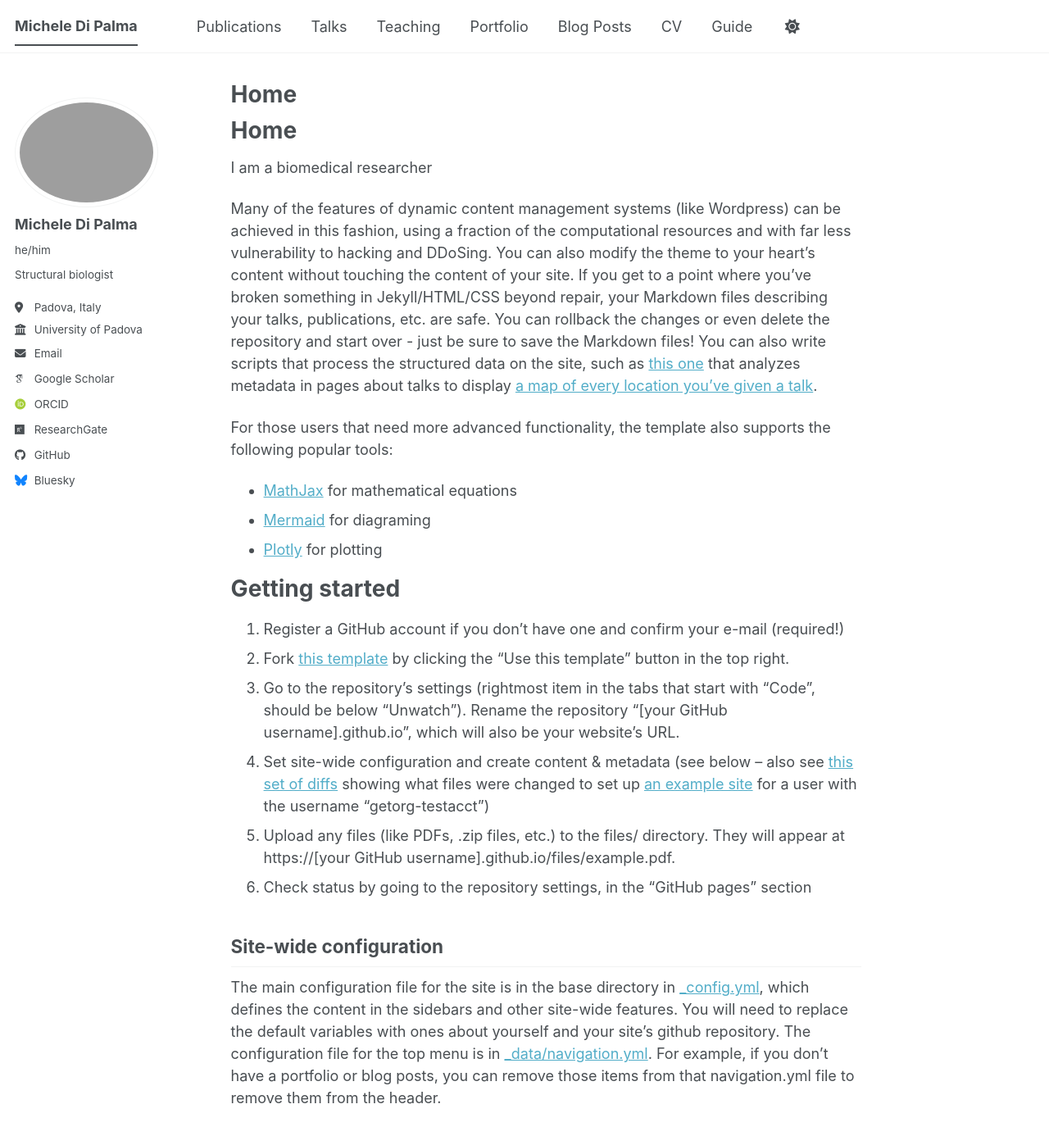
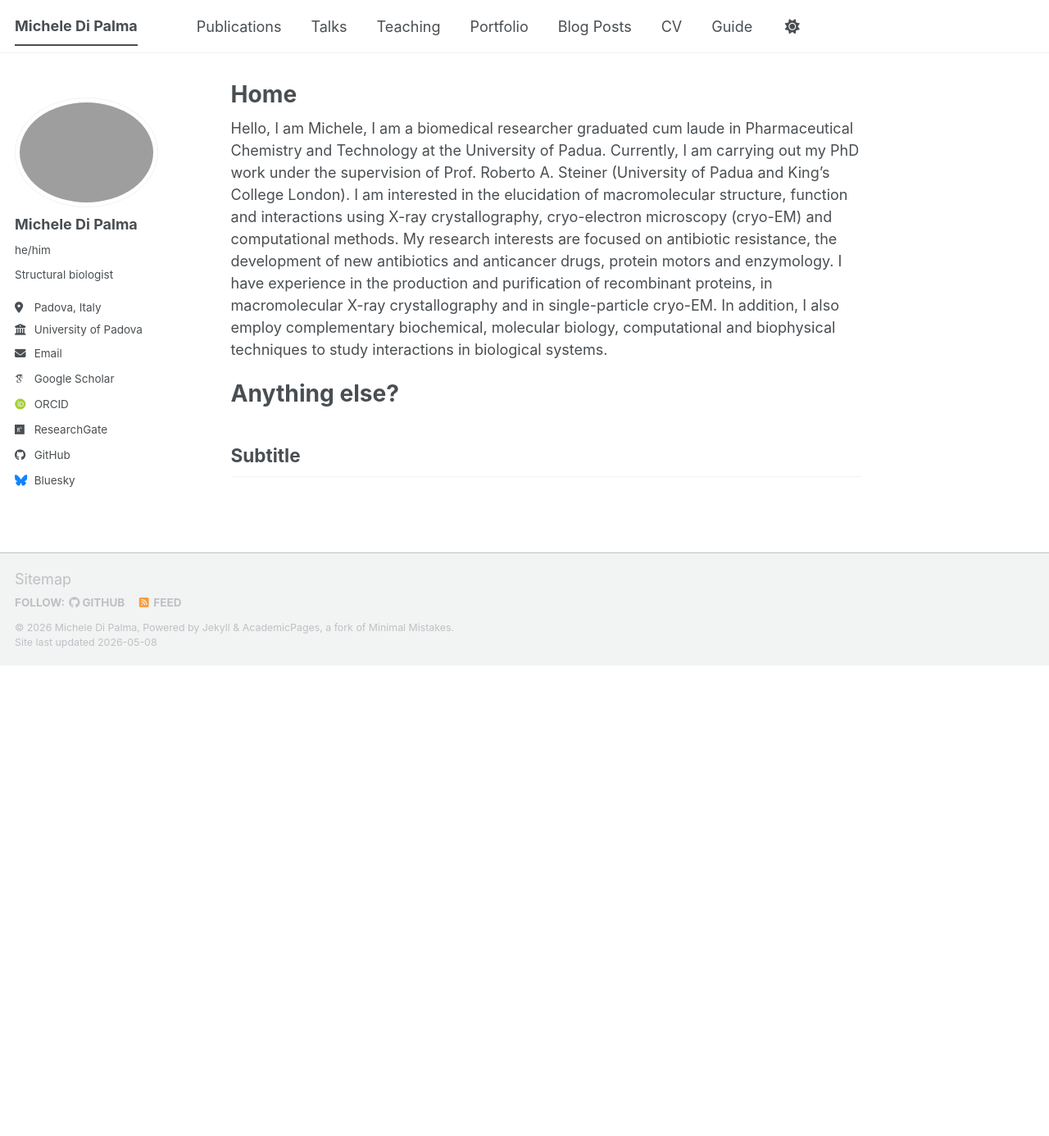
Before and after one commit to michele-dipalma/website, a Jekyll site: the page built from _pages/about.md, in a window 1280 px wide and 1400 px high. Shown: the top 1386 px of the window at 82% size. Built offline with Jekyll 4.4.1, drawn with Linux system fonts in a browser that asks for light colours; some web fonts are replaced; a script bundle is joined from its source files by our own code; library files that are not in the unit come from our copies; some of the changed text lies outside the part shown.

Commit message:
Update about.md

```diff
--- a/_pages/about.md
+++ b/_pages/about.md
@@ -7,46 +7,10 @@ redirect_from:
   - /about.html
 ---
 
-Home
+Hello, I am Michele, I am a biomedical researcher graduated cum laude in Pharmaceutical Chemistry and Technology at the University of Padua. Currently, I am carrying out my PhD work under the supervision of Prof. Roberto A. Steiner (University of Padua and King's College London). I am interested in the elucidation of macromolecular structure, function and interactions using X-ray crystallography, cryo-electron microscopy (cryo-EM) and computational methods. My research interests are focused on antibiotic resistance, the development of new antibiotics and anticancer drugs, protein motors and enzymology. I have experience in the production and purification of recombinant proteins, in macromolecular X-ray crystallography and in single-particle cryo-EM. In addition, I also employ complementary biochemical, molecular biology, computational and biophysical techniques to study interactions in biological systems.
+
+Anything else?
 ======
-I am a biomedical researcher
 
-Many of the features of dynamic content management systems (like Wordpress) can be achieved in this fashion, using a fraction of the computational resources and with far less vulnerability to hacking and DDoSing. You can also modify the theme to your heart's content without touching the content of your site. If you get to a point where you've broken something in Jekyll/HTML/CSS beyond repair, your Markdown files describing your talks, publications, etc. are safe. You can rollback the changes or even delete the repository and start over - just be sure to save the Markdown files! You can also write scripts that process the structured data on the site, such as [this one](https://github.com/academicpages/academicpages.github.io/blob/master/talkmap.ipynb) that analyzes metadata in pages about talks to display [a map of every location you've given a talk](https://academicpages.github.io/talkmap.html).
-
-For those users that need more advanced functionality, the template also supports the following popular tools:
-- [MathJax](https://www.mathjax.org/) for mathematical equations
-- [Mermaid](https://mermaid.js.org/) for diagraming
-- [Plotly](https://plotly.com/javascript/) for plotting
-
-Getting started
-======
-1. Register a GitHub account if you don't have one and confirm your e-mail (required!)
-1. Fork [this template](https://github.com/academicpages/academicpages.github.io) by clicking the "Use this template" button in the top right.
-1. Go to the repository's settings (rightmost item in the tabs that start with "Code", should be below "Unwatch"). Rename the repository "[your GitHub username].github.io", which will also be your website's URL.
-1. Set site-wide configuration and create content & metadata (see below -- also see [this set of diffs](https://archive.is/3TPas) showing what files were changed to set up [an example site](https://getorg-testacct.github.io) for a user with the username "getorg-testacct")
-1. Upload any files (like PDFs, .zip files, etc.) to the files/ directory. They will appear at https://[your GitHub username].github.io/files/example.pdf.
-1. Check status by going to the repository settings, in the "GitHub pages" section
-
-Site-wide configuration
+Subtitle
 ------
-The main configuration file for the site is in the base directory in [_config.yml](https://github.com/academicpages/academicpages.github.io/blob/master/_config.yml), which defines the content in the sidebars and other site-wide features. You will need to replace the default variables with ones about yourself and your site's github repository. The configuration file for the top menu is in [_data/navigation.yml](https://github.com/academicpages/academicpages.github.io/blob/master/_data/navigation.yml). For example, if you don't have a portfolio or blog posts, you can remove those items from that navigation.yml file to remove them from the header.
-
-Create content & metadata
-------
-For site content, there is one Markdown file for each type of content, which are stored in directories like _publications, _talks, _posts, _teaching, or _pages. For example, each talk is a Markdown file in the [_talks directory](https://github.com/academicpages/academicpages.github.io/tree/master/_talks). At the top of each Markdown file is structured data in YAML about the talk, which the theme will parse to do lots of cool stuff. The same structured data about a talk is used to generate the list of talks on the [Talks page](https://academicpages.github.io/talks), each [individual page](https://academicpages.github.io/talks/2012-03-01-talk-1) for specific talks, the talks section for the [CV page](https://academicpages.github.io/cv), and the [map of places you've given a talk](https://academicpages.github.io/talkmap.html) (if you run this [python file](https://github.com/academicpages/academicpages.github.io/blob/master/talkmap.py) or [Jupyter notebook](https://github.com/academicpages/academicpages.github.io/blob/master/talkmap.ipynb), which creates the HTML for the map based on the contents of the _talks directory).
-
-**Markdown generator**
-
-The repository includes [a set of Jupyter notebooks](https://github.com/academicpages/academicpages.github.io/tree/master/markdown_generator
-) that converts a CSV containing structured data about talks or presentations into individual Markdown files that will be properly formatted for the Academic Pages template. The sample CSVs in that directory are the ones I used to create my own personal website at stuartgeiger.com. My usual workflow is that I keep a spreadsheet of my publications and talks, then run the code in these notebooks to generate the Markdown files, then commit and push them to the GitHub repository.
-
-How to edit your site's GitHub repository
-------
-Many people use a git client to create files on their local computer and then push them to GitHub's servers. If you are not familiar with git, you can directly edit these configuration and Markdown files directly in the github.com interface. Navigate to a file (like [this one](https://github.com/academicpages/academicpages.github.io/blob/master/_talks/2012-03-01-talk-1.md) and click the pencil icon in the top right of the content preview (to the right of the "Raw | Blame | History" buttons). You can delete a file by clicking the trashcan icon to the right of the pencil icon. You can also create new files or upload files by navigating to a directory and clicking the "Create new file" or "Upload files" buttons.
-
-Example: editing a Markdown file for a talk
-![Editing a Markdown file for a talk](/images/editing-talk.png)
-
-For more info
-------
-More info about configuring Academic Pages can be found in [the guide](https://academicpages.github.io/markdown/), the [growing wiki](https://github.com/academicpages/academicpages.github.io/wiki), and you can always [ask a question on GitHub](https://github.com/academicpages/academicpages.github.io/discussions). The [guides for the Minimal Mistakes theme](https://mmistakes.github.io/minimal-mistakes/docs/configuration/) (which this theme was forked from) might also be helpful.
```
